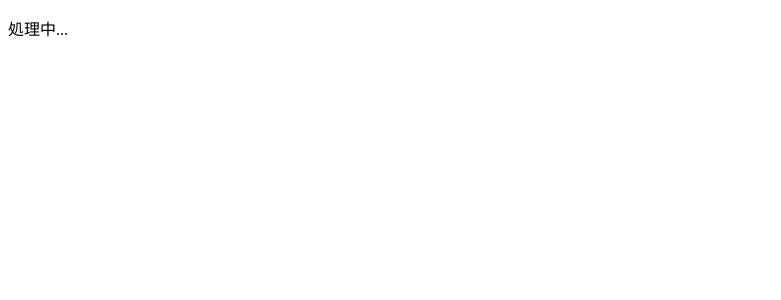
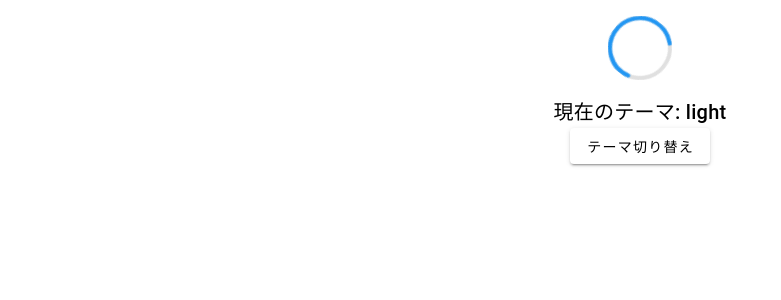
Before and after one commit to uyukigakata/enjop, a Vue app in the folder frontend/: page /loading in a window 1280 px wide. Shown: the top 300 px of the page, without its empty margins (0-781 px from the left). Built offline with nearby package versions, Linux system fonts and the light colour scheme; the HTML template or start-up script is replaced by a standard one.

Commit message:
UI改修・vuetify利用

```diff
--- a/frontend/src/main.ts
+++ b/frontend/src/main.ts
@@ -8,8 +8,9 @@ createApp(App).mount('#app')
 
 import { createApp, defineAsyncComponent } from 'vue';
 import { createRouter, createWebHistory, type RouteRecordRaw } from 'vue-router';
-import vuetify from './plugins/vuetify';
-import { createVuetify } from 'vuetify';
+//import vuetify from './plugins/vuetify'
+import { createVuetify } from 'vuetify'
+import 'vuetify/styles'
 import App from './App.vue';
 
 // ルーティングの設定 (型を明示)
@@ -34,10 +35,15 @@ const app = createApp(App);
 
 // ルーターをアプリに登録
 app.use(router as any);
-app.use(createVuetify());
 
 // アプリをマウント
-app.mount('#app');
+const vuetify = createVuetify({
+  theme: {
+    defaultTheme: 'light'
+  }
+})
+export default vuetify;
+app.use(vuetify).mount("#app");
 
 /*
 import { createApp } from 'vue';
--- /dev/null
+++ b/frontend/src/plugins/vuetify.js
@@ -0,0 +1,7 @@
+// src/plugins/vuetify.js
+/*import { createVuetify } from 'vuetify'
+import 'vuetify/styles'
+
+export default createVuetify()
+
+*/
--- a/frontend/src/views/LoadView.vue
+++ b/frontend/src/views/LoadView.vue
@@ -1,33 +1,23 @@
 <template>
-    <div class="fixed inset-0 flex items-center justify-center bg-gray-900 bg-opacity-50">
-      <div class="flex flex-col items-center">
-        <div class="animate-spin rounded-full h-16 w-16 border-t-4 border-blue-500"></div>
-        <p class="mt-4 text-black">処理中...</p>
-      </div>
-    </div>
-  </template>
+  <v-container class="text-center">
+    <v-progress-circular
+      indeterminate
+      color="blue"
+      size="64"
+    ></v-progress-circular>
+    <p class="mt-4 text-black text-h6">
+      現在のテーマ: {{ theme.global.name.value }}
+    </p>
+    <v-btn @click="toggleTheme">テーマ切り替え</v-btn>
+  </v-container>
+</template>
 
-  <style scoped>
-  .loading-container {
-    display: flex;
-    flex-direction: column;
-    align-items: center;
-    justify-content: center;
-    height: 100vh;
-  }
+<script setup lang="ts">
+  import { useTheme } from 'vuetify';
 
-  .spinner {
-    border: 5px solid rgba(0, 0, 0, 0.1);
-    border-left-color: #09f;
-    width: 40px;
-    height: 40px;
-    border-radius: 50%;
-    animation: spin 1s linear infinite;
-  }
+  const theme = useTheme();
 
-  @keyframes spin {
-    100% {
-      transform: rotate(360deg);
-    }
-  }
-  </style>
+  const toggleTheme = () => {
+    theme.global.name.value = theme.global.name.value === 'light' ? 'dark' : 'light';
+  };
+</script>
--- a/frontend/src/views/PostView.vue
+++ b/frontend/src/views/PostView.vue
@@ -15,9 +15,17 @@
       </button>
     </div>
 
-      <LoadView v-if="isLoading" />
+      <v-container class="text-center" >
+        <v-progress-circular
+          v-if="isLoading"
+          indeterminate
+          color="blue"
+          :size =50
+          aria-label="ロード中"
+        ></v-progress-circular>
+      </v-container>
 
-      <v-dialog v-if="dialog" width="500" class="text-center" transition="dialog-bottom-transition" >
+      <v-dialog v-model="dialog" width="500" class="text-center" transition="dialog-bottom-transition" >
         <v-card class="enjo_dialog" :class="ratingClass" >
           <v-card-text>
             <p class="dialog_kanki">ちょっと待って! この動画、炎上するかも...</p>
@@ -46,16 +54,21 @@ import axios from 'axios'
 import { useRouter } from 'vue-router';
 import type { Response } from '../model/ResponseModel'
 import LoadView from './LoadView.vue';
+import { nextTick } from 'vue';
 
+import { useTheme } from 'vuetify';
+
+  const theme = useTheme();
 
 const router = useRouter();
 
 //loading用のフラグ
 const isLoading = ref(false);
+
 //dialog用のフラグ
 const dialog = ref(false);
 
-const text = ref('')
+const text = ref('');
 
 const videoFile = ref<File | null>(null)
 
@@ -78,7 +91,6 @@ const responseMessage = ref<Response>({
   rating: 0
 })
 
-
 const onChooseFile = (e: Event) => {
   const target = e.target as HTMLInputElement;
   const file = target.files?.[0] || null;
@@ -86,16 +98,17 @@ const onChooseFile = (e: Event) => {
 };
 
 const startUpload = async () => {
+  //ロード開始
+  isLoading.value = true;
   console.log("start isLoading",isLoading.value);
   console.log("start dialog",dialog.value)
-  //ロード開始
-  isLoading.value = true;
   //アップロード
   await uploadVideo();
   //終了
   isLoading.value = false;
   //dialogを表示
   dialog.value=true;
+
   console.log("end isLoading",isLoading.value);
   console.log("end dialog",dialog.value)
 };
@@ -107,6 +120,8 @@ const uploadVideo = async () => {
   const formData = new FormData()
   formData.append('file', videoFile.value)
   formData.append('content_str', text.value)
+  console.log("file",videoFile.value);
+  console.log("content_str",text.value)
 
   try {
     const response = await axios.post('/api/process_video', formData, {
@@ -126,7 +141,11 @@ const uploadVideo = async () => {
     console.log("responseMessage.value!!!!!!!!!!!!")
     console.log(responseMessage.value)
     //dialog表示
-    dialog.value = true;
+    isLoading.value = false;
+    //dialogを表示
+    dialog.value=true;
+    console.log("mid isLoading",isLoading.value);
+    console.log("mid dialog",dialog.value)
 
     //router.push({ path: '/result', query: {rating: responseMessage.value.rating } });
 
@@ -193,14 +212,14 @@ button:hover {
   text-align: center;
 }
 
-v-dialog{
-  margin-top:80px;
+v-dialog {
+  margin-top: 80px;
   text-align: center;
   display: flex;
   justify-content: center;
 }
 
-v-btn{
+v-btn {
   background-color: #B9BCFC;
   border: none;
   color: white;
--- a/frontend/vite.config.ts
+++ b/frontend/vite.config.ts
@@ -3,12 +3,14 @@ import { fileURLToPath, URL } from 'node:url'
 import { defineConfig } from 'vite'
 import vue from '@vitejs/plugin-vue'
 import vueDevTools from 'vite-plugin-vue-devtools'
+import vuetify from 'vite-plugin-vuetify';
 
 // https://vite.dev/config/
 export default defineConfig({
   plugins: [
     vue(),
     vueDevTools(),
+    vuetify({ autoImport: true })
   ],
   resolve: {
     alias: {
```
Also changed, not shown: frontend/src/views/Dialog.vue (added).
